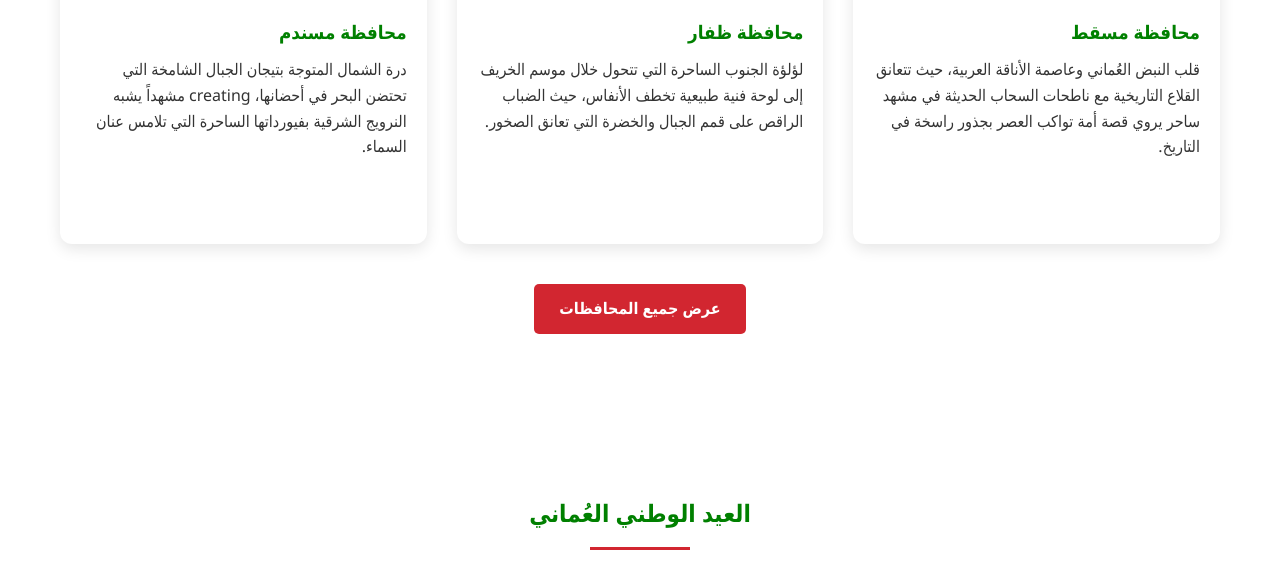
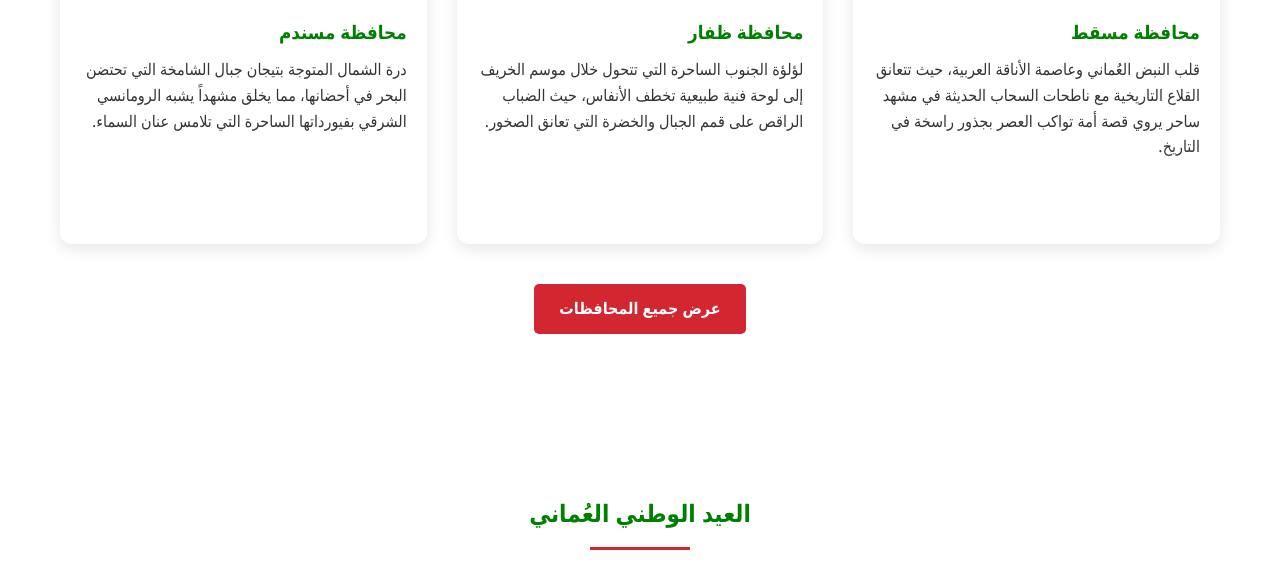
Before and after one commit to m7madmaktoomi/omannews, a plain HTML site: page index.html in a window 1280 px wide. Shown: the part 1119-1697 px from the top of the page. Drawn offline with Linux system fonts and the light colour scheme.

Commit message:
Update index.html

```diff
--- a/index.html
+++ b/index.html
@@ -2288,7 +2288,7 @@
             {
                 id: "musandam",
                 name: "محافظة مسندم",
-                description: "درة الشمال المتوجة بتيجان الجبال الشامخة التي تحتضن البحر في أحضانها، creating مشهداً يشبه النرويج الشرقية بفيورداتها الساحرة التي تلامس عنان السماء.",
+                description: "درة الشمال المتوجة بتيجان جبال الشامخة التي تحتضن البحر في أحضانها، مما يخلق مشهداً يشبه الرومانسي الشرقي بفيورداتها الساحرة التي تلامس عنان السماء.",
                 image: "https://media.safarway.com/content/7f722693-4e2c-407c-b4d7-1038b35df95b_sm.jpg",
                 population: "40 ألف",
                 area: "1,800 كم²",
```
